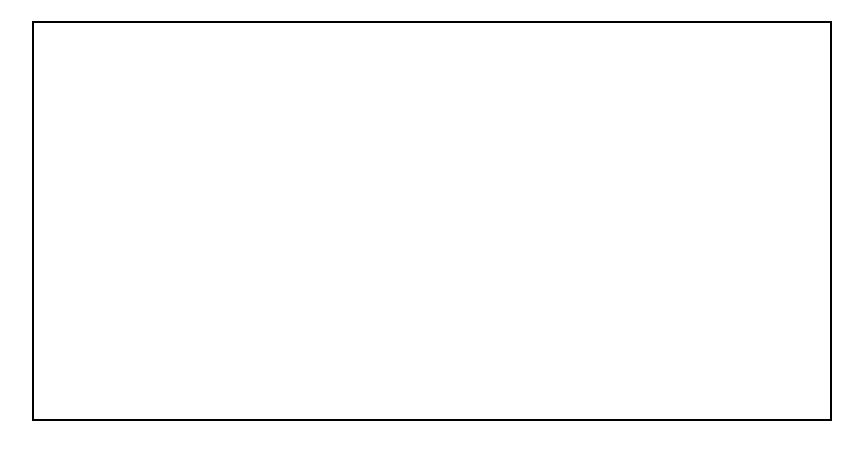
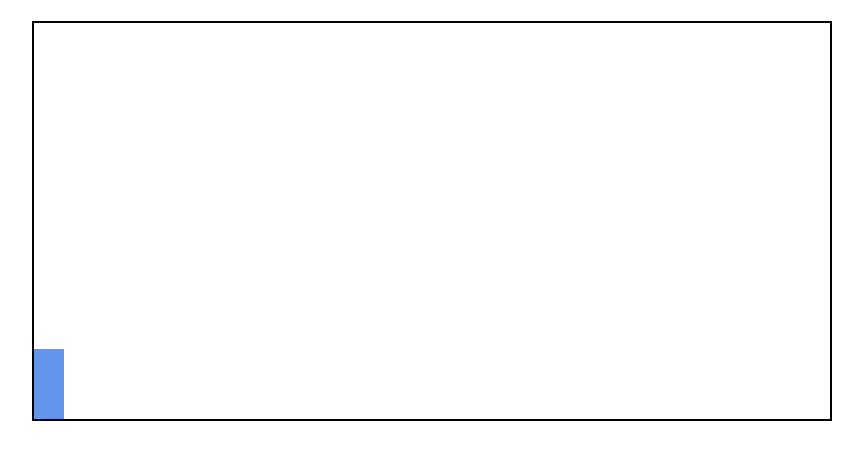
Before and after one commit to AlessioMartella7/jumping-game, a plain HTML site: page index.html in a window 1280 px wide. Shown: the part 64-524 px from the top of the page, without its empty margins (208-1071 px from the left). Drawn offline with Linux system fonts and the light colour scheme.

Commit message:
added size and position to character

```diff
--- a/css/style.css
+++ b/css/style.css
@@ -27,9 +27,16 @@ h1 {
 /* Main */
 
 #game {
-
     height: 400px;
     width: 800px;
     border: 2px solid black;
     margin: 1.5rem auto;
 }
+
+#character {
+    width: 30px;
+    height: 70px;
+    background-color: cornflowerblue;
+    position: relative;
+    top: 326px;
+}
```
